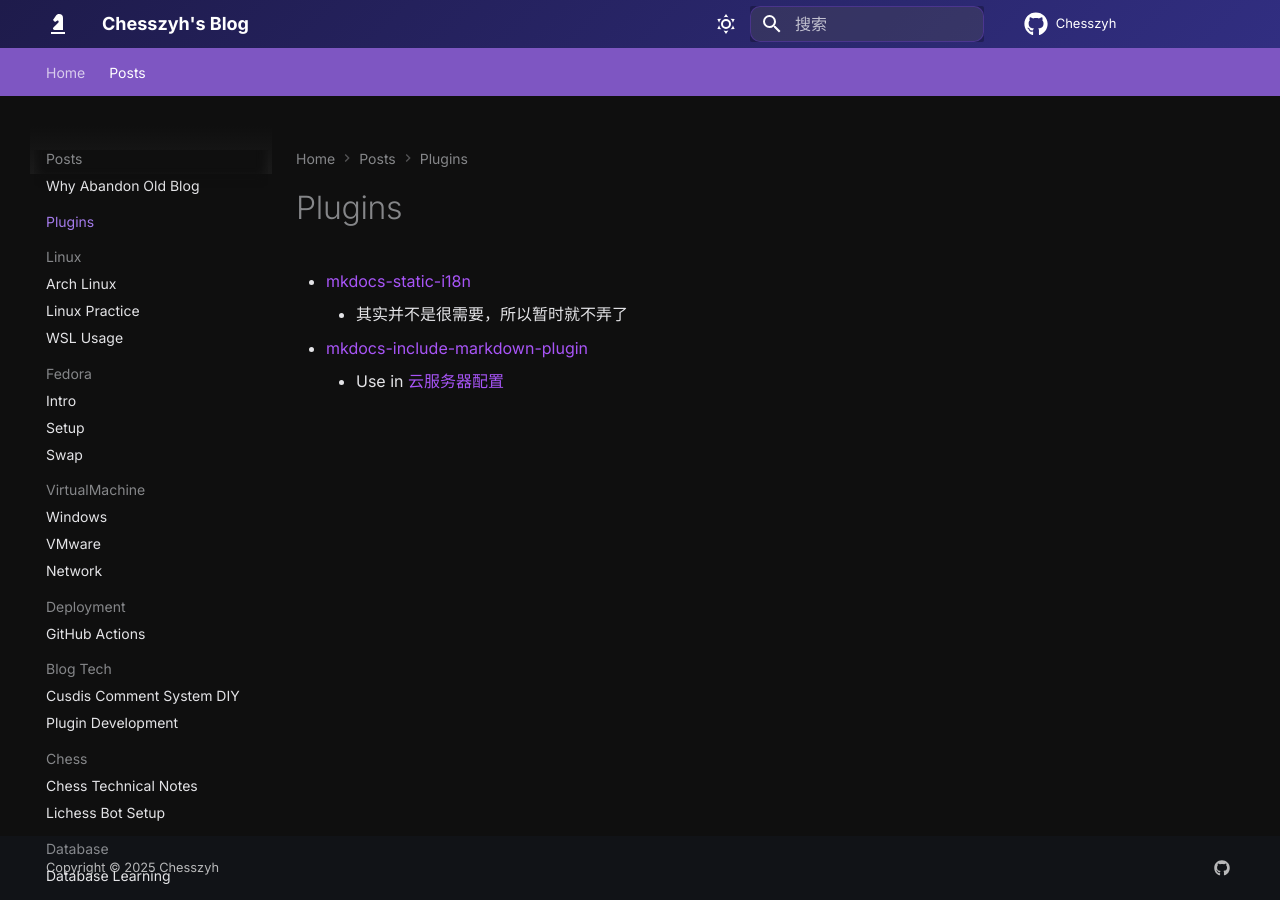
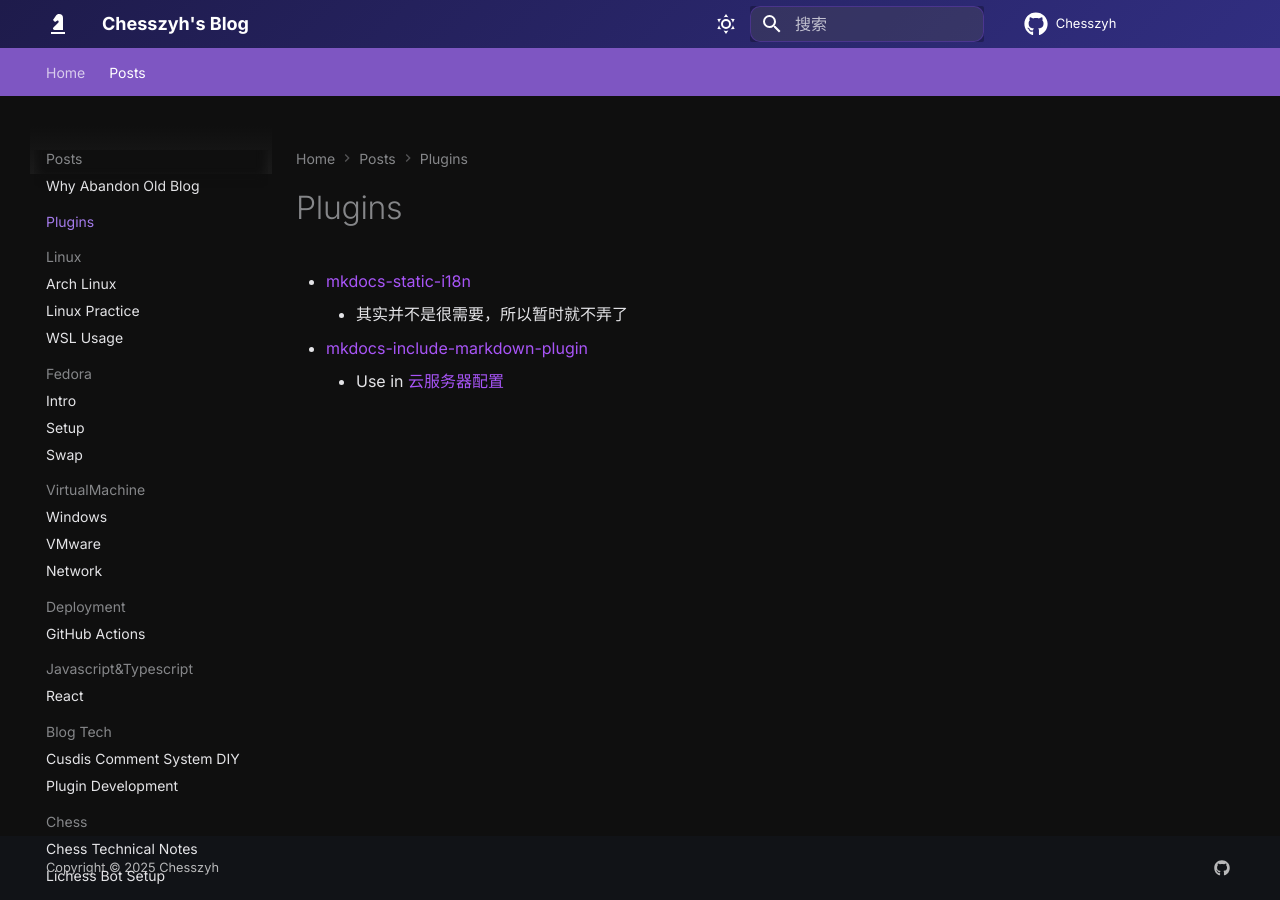
Before and after one commit to Chesszyh/Chesszyh.github.io, an MkDocs documentation site: the page built from docs/plugins/index.md, in a window 1280 px wide. Built offline with MkDocs 1.6.1 and Material for MkDocs 9.7.7, drawn with Linux system fonts in a browser that asks for light colours; some of the changed lines change nothing that is shown.

```diff
--- a/docs/plugins/index.md
+++ b/docs/plugins/index.md
@@ -3,4 +3,4 @@
 - [mkdocs-static-i18n](https://github.com/ultrabug/mkdocs-static-i18n)
     - 其实并不是很需要，所以暂时就不弄了
 - [mkdocs-include-markdown-plugin](https://github.com/mondeja/mkdocs-include-markdown-plugin)
-    - Use in [云服务器配置](../docs/posts/Server/云服务器配置.md)
+    - Use in [云服务器配置](../posts/Server/云服务器配置.md)
--- a/mkdocs.yml
+++ b/mkdocs.yml
@@ -72,6 +72,8 @@
       - "Network": posts/VirtualMachine/Network.md
     - Deployment:
       - "GitHub Actions": posts/Deployment/github-actions.md
+    - Javascript&Typescript:
+      - "React": posts/Javascript&Typescript/React.md
     - Blog Tech:
       - "Cusdis Comment System DIY": posts/Blog/cusdis-diy.md
       - "Plugin Development": posts/Blog/plugin.md
```
Also changed, not shown: docs/posts/Deployment/github-actions.md (renamed from docs/Deployment/github-actions.md), docs/posts/Javascript&Typescript/React.md (added).
